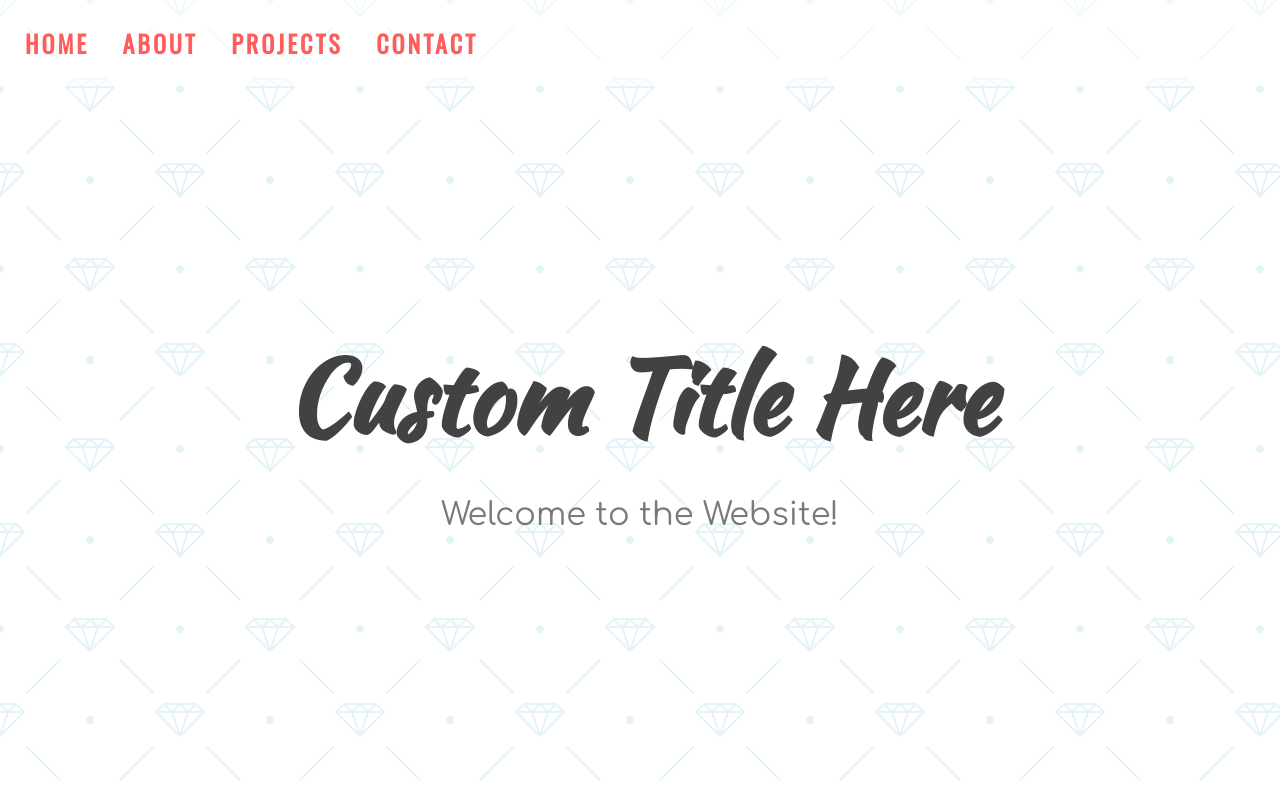
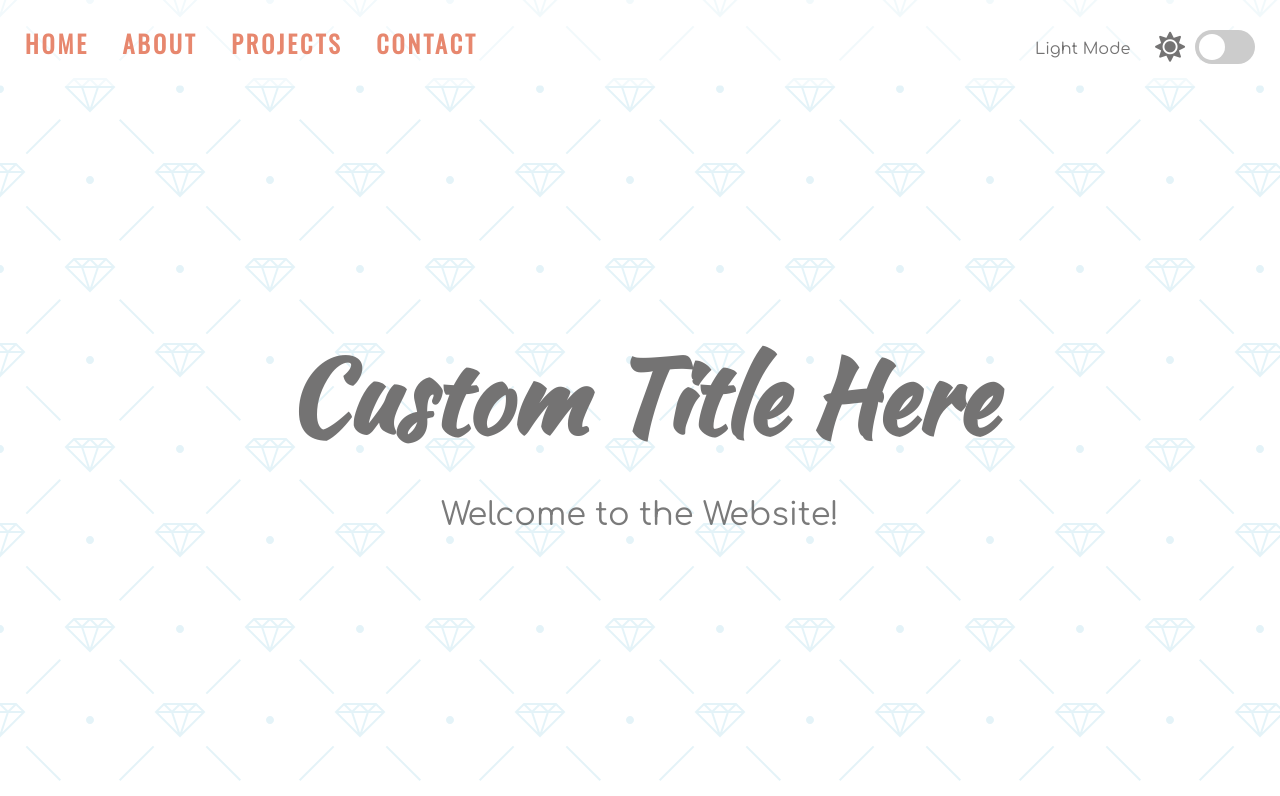
Before and after one commit to Redjola/Project-web, a plain HTML site: page index.html in a window 1280 px wide. Shown: the top 796 px of the page. Drawn offline with nearby package versions, Linux system fonts and the light colour scheme.

Commit message:
Home MENU

```diff
--- a/index.html
+++ b/index.html
@@ -4,13 +4,24 @@
     <meta charset="UTF-8">
     <meta name="viewport" content="width=device-width, initial-scale=1.0">
     <title>Light Dark Mode</title>
-    <link rel="icons" type="image/png" href="hhttps://www.google.com/s2/favicons?domain=jacinto.design">
+    <link rel="icon" type="image/png" href="hhttps://www.google.com/s2/favicons?domain=jacinto.design">
     <link rel="stylesheet" href="https://cdnjs.cloudflare.com/ajax/libs/font-awesome/5.10.2/css/all.min.css"/>
     <link rel="stylesheet" href="style.css">
 </head>
 <body>
     <!-- <i class="fab fa-500px"></i> -->
     <!-- Dark Mode Switch -->
+    <div class="theme-switch-wrapper">
+
+        <span id="toggle-icon">
+            <span class="toggle-text">Light Mode</span>
+            <i class = "fas fa-sun"></i>
+        </span>
+        <label  class="theme-switch">
+            <input type="checkbox">
+            <div class="slider round"></div>
+        </label>
+    </div>
 
     <!-- Navigation  -->
     <nav id="nav">
@@ -32,17 +43,17 @@
         <div class="about-contianer">
             <div class="image-container">
                 <h2>Web Innovation</h2>
-                <img src="image/undraw_conceptual_idea_xw7k.png" alt="Proud Coder"
+                <img src="image/undraw_camping_noc8.svg" alt="Proud Coder"
                  id="image1">
             </div>
             <div class="image-container">
                 <h2>Problem Solving</h2>
-                <img src="image/undraw_breaking_barriers_vnf3.png" alt="Feeling Proud"
+                <img src="image/undraw_conceptual_idea_xw7k.svg" alt="Feeling Proud"
                  id="image2">
             </div>
             <div class="image-container">
                 <h2>Hight Concept</h2>
-                <img src="image/undraw_Sign_in_re_o58h.png" alt="Idea"
+                <img src="image/undraw_Address_re_yaoj.svg" alt="Idea"
                  id="image3">
             </div>
         </div>
--- a/script.js
+++ b/script.js
@@ -0,0 +1,9 @@
+const toggleSwitch = document.querySelector('input[type="checkbox"]');
+
+//Switch theme Dynamicallu
+
+function switchTheme(event){
+    console.log(event);
+}
+//Event Listener
+toggleSwitch.addEventListener('change', switchTheme);
--- a/style.css
+++ b/style.css
@@ -3,12 +3,12 @@
 
 
 :root {
-    --primary-color: rgb(255 , 92, 92 );
-    --primary-variant: #ff2d2d;
-    --secondary-color:#1b9999;
-    --on-primary: rgb(250, 250 , 250);
-    --on-background : rgba(66,66,66);
-    --on-background-alt : rgb(66 , 66, 66 , 0.7);
+    --primary-color: rgb(231, 135, 110);
+    --primary-variant: #a34747;
+    --secondary-color:#2db3b3;
+    --on-primary: rgb(250, 250, 250);
+    --on-background : rgb(116, 115, 115);
+    --on-background-alt : rgba(66 , 66, 66 , 0.7);
     --background: rgb(255 ,255,255);
     --box-shadow: 0 5px 20px 1px rgba(0 , 0 , 0 , 0.5);
 
@@ -45,15 +45,15 @@ section{
     flex-direction: column;
 }
 h1{
-    font-family: Kaushan Script , sans-serif;
+    font-family: Kaushan Script, sans-serif;
     font-size: 100px;
     margin-bottom: 0;
+}
 
-}
 h2 {
-    color: var(--on-background-alt);
     font-size: 32px;
     font-weight: normal;
+    color: var(--on-background-alt);
 
 
 }
@@ -86,26 +86,28 @@ a:focus{
     text-align: center;
 }
 /* About Section */
-.about-container{
+/* About Section */
+.about-container {
     display: flex;
-}
-.image-container{
-    border: solid var(--secondary-color);
+  }
+
+  .image-container {
+    border: 1px solid var(--secondary-color);
     border-radius: 10px;
     padding: 10px 20px;
     margin-right: 25px;
-    width:auto;
+    width: auto;
     background: var(--background);
     box-shadow: var(--box-shadow);
-}
+  }
 
-img{
-    height:300px;
+  img {
+    height: 300px;
     width: 300px;
-}
+  }
 /* Project section */
-.button{
-    margin-top: 15 px;
+.buttons{
+    margin-top: 15px;
     margin-bottom: 50px;
 }
 button{
@@ -131,12 +133,12 @@ button:hover:not(.outline){
     color:var(--on-primary);
 }
 .secondary{
-    border: 2px solid var (var(--secondary-color));
+    border: 2px solid var(--secondary-color);
 }
 .secondary,
-.secondary:hover
+.secondary:hover,
 .outline.secondary:hover{
-    background: var (var(--secondary-color));
+    background: var(--secondary-color);
     color: var(--on-primary);
 }
 .outline {
@@ -151,13 +153,14 @@ button:hover:not(.outline){
     width: 40%;
     text-align: justify;
     background: rgb(0 0 0 / 50%);
-    color: var var(--on-primary) ;
+    color: var(--on-primary) ;
     border-radius: 10;
     padding: 30px;
 }
 p {
     margin: 0;
     line-height: 25px;
+
 }
 /* Contact section  */
 .fab {
@@ -176,5 +179,63 @@ p {
     z-index: 100;
     position: fixed;
     right: 25px;
-    top: 30;
+    top: 30px;
 }
+.theme-switch-wrapper span{
+    margin-right: 10px;
+    font-size: 1rem;
+}
+.toggle-text{
+    position: relative;
+    top: -4px;
+    right: 5px;
+    color: var(--on-background);
+}
+
+.theme-switch {
+  display: inline-block;
+  height: 34px;
+  position: relative;
+  width: 60px;
+}
+.theme-switch input {
+    display: none;
+}
+
+.slider{
+    background: #ccc;
+    bottom: 0;
+    cursor: pointer;
+    left: 0;
+    position: absolute;
+    right: 0;
+    top: 0;
+    transition: 0.4s;
+}
+.slider::before{
+    background: #fff;
+    bottom: 4px;
+    content: "";
+    height: 26px;
+    left: 4px;
+    position: absolute;
+    transition: 0.4s;
+    width: 26px;
+}
+input:checked + .slider {
+    background: var(--primary-color);
+}
+
+input:checked + .slider::before {
+    transform : translateX(26px);
+}
+.slider.round {
+    border-radius: 34px;
+}
+.slider.round::before{
+    border-radius: 50%;
+}
+.fas{
+    font-size: 30px;
+    margin-left: 5px;
+}
```
Also changed, not shown: image/undraw_Address_re_yaoj.svg (added), image/undraw_Sign_in_re_o58h.png (deleted), image/undraw_breaking_barriers_vnf3.png (deleted), image/undraw_camping_noc8.png (deleted), image/undraw_camping_noc8.svg (added), image/undraw_conceptual_idea_xw7k.png (deleted), image/undraw_conceptual_idea_xw7k.svg (added), image/undraw_drone_surveillance_kjjg.png (deleted), image/undraw_our_solution_htvp.png (deleted), image/undraw_outdoor_party_oqh3.png (deleted).
